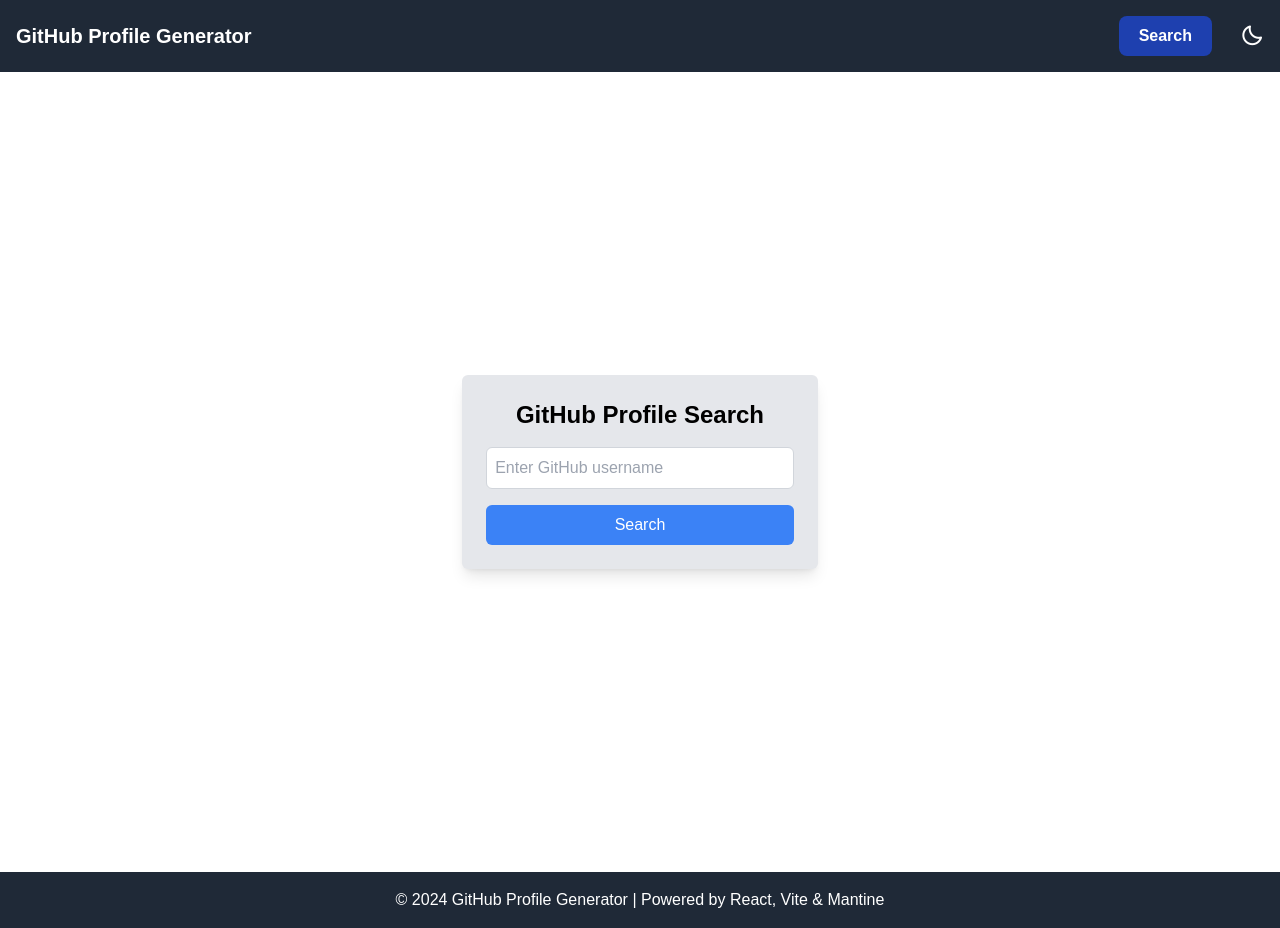
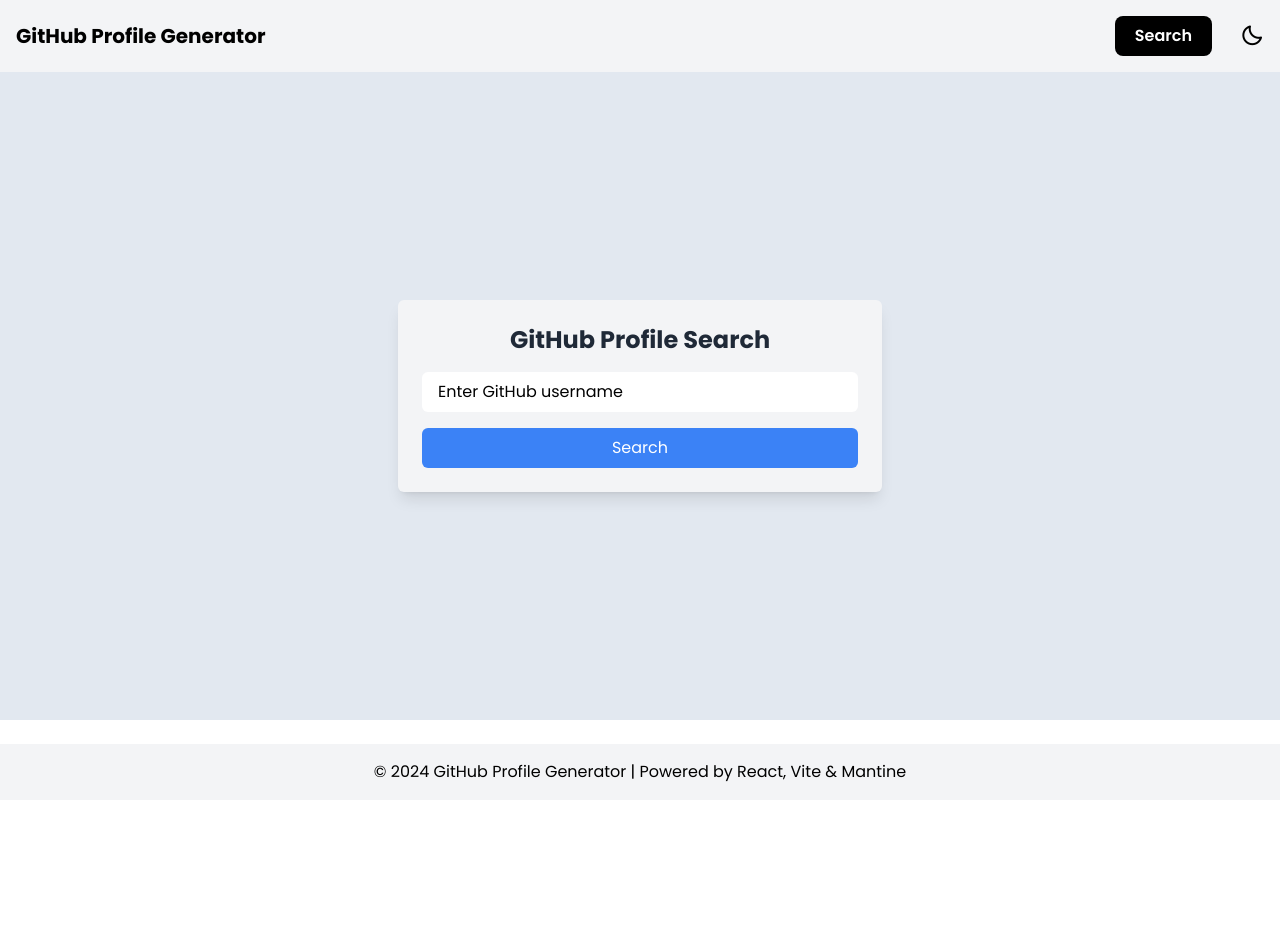
Before and after one commit to arnoldagaba/React-GitHub-Profile-Generator, a React (Vite) app: page / in a window 1280 px wide. After the commit the page ends 800 px from the top, so only its background shows below. Built offline with nearby package versions, Linux system fonts and the light colour scheme.

Commit message:
Fix theme toggle issue on search page

```diff
--- a/package.json
+++ b/package.json
@@ -10,8 +10,6 @@
     "preview": "vite preview"
   },
   "dependencies": {
-    "@mantine/core": "^7.13.2",
-    "@mantine/hooks": "^7.13.2",
     "axios": "^1.7.7",
     "boxicons": "^2.1.4",
     "react": "^18.3.1",
--- a/src/App.jsx
+++ b/src/App.jsx
@@ -4,14 +4,10 @@
 import Repositories from './components/Repositories';
 import Header from './components/Header';
 import Footer from './components/Footer';
-import { ThemeProvider } from './context/ThemeContext';
-import { MantineProvider } from '@mantine/core';
 
 function App() {
   return (
-    <MantineProvider theme={{ colorScheme: 'light' }} withGlobalStyles withNormalizeCSS>
-      <ThemeProvider>
-        <div className="wrapper min-h-screen flex flex-col">
+        <div className="wrapper min-h-screen flex flex-col bg-white text-black dark:bg-[#1a202c] dark:text-[rgb(130, 130, 130)]">
           <Header />
           <main className="flex-grow">
             <Routes>
@@ -22,8 +18,6 @@
           </main>
           <Footer />
         </div>
-      </ThemeProvider>
-    </MantineProvider>
   );
 }
 
--- a/src/components/Footer.jsx
+++ b/src/components/Footer.jsx
@@ -1,6 +1,6 @@
 const Footer = () => {
   return (
-    <footer className="bg-gray-800 text-white p-4 text-center">
+    <footer className="bg-gray-100 text-black dark:bg-gray-800 dark:text-white p-4 text-center ">
       <p>&copy; 2024 GitHub Profile Generator | Powered by React, Vite & Mantine</p>
     </footer>
   );
--- a/src/components/Header.jsx
+++ b/src/components/Header.jsx
@@ -7,12 +7,12 @@
   const { theme, toggleTheme } = useContext(ThemeContext);
 
   return (
-    <header className={`p-4 flex justify-between items-center ${theme === 'light' ? 'bg-gray-800 text-white' : 'bg-gray-100 text-black'}`}>
+    <header className={`p-4 flex justify-between items-center ${theme === 'light' ? 'bg-gray-100 text-black backdrop-blur-3xl' : 'bg-gray-800 text-white'}`}>
       <Link to="/" className="text-xl font-bold">
         GitHub Profile Generator
       </Link>
       <nav className='flex justify-between items-center'>
-        <Link to="/" className="search-btn font-semibold mr-7 bg-blue-800 px-5 py-2 rounded-lg">
+        <Link to="/" className="search-btn font-semibold mr-7 bg-black text-white px-5 py-2 rounded-lg dark:text-black dark:bg-white">
           Search
         </Link>
         <button onClick={toggleTheme} className="focus:outline-none">
--- a/src/context/ThemeContext.jsx
+++ b/src/context/ThemeContext.jsx
@@ -1,29 +1,25 @@
-import { createContext, useState, useEffect } from 'react';
+import { createContext, useState, useEffect } from "react";
 
 // Create ThemeContext
 export const ThemeContext = createContext();
 
 export const ThemeProvider = ({ children }) => {
-  const [theme, setTheme] = useState('light');
+	const storedTheme = localStorage.getItem("theme") || "light";
+	const [theme, setTheme] = useState(storedTheme);
 
-  // Toggle between light and dark themes
-  const toggleTheme = () => {
-    setTheme((prevTheme) => (prevTheme === 'light' ? 'dark' : 'light'));
-  };
+	useEffect(() => {
+		if (theme === "dark") {
+			document.documentElement.classList.add("dark");
+		} else {
+			document.documentElement.classList.remove("dark");
+		}
 
-  // Update the theme in localStorage and apply it to the body element
-  useEffect(() => {
-    document.body.className = theme;
-    localStorage.setItem('theme', theme);
+		localStorage.setItem("theme", theme);
 	}, [theme]);
 
-  // Check for a theme preference in localStorage on component mount
-  useEffect(() => {
-    const savedTheme = localStorage.getItem('theme');
-    if (savedTheme) {
-      setTheme(savedTheme);
-    }
-  }, []);
+	const toggleTheme = () => {
+		setTheme((prevTheme) => (prevTheme === "light" ? "dark" : "light"));
+	};
 
 	return (
 		<ThemeContext.Provider value={{ theme, toggleTheme }}>
--- a/src/index.css
+++ b/src/index.css
@@ -5,24 +5,11 @@
 @tailwind utilities;
 
 * {
-    font-family: 'Outfit', sans-serif;
+    font-family: 'Poppins', sans-serif;
 }
 
-/* Light Mode (default) */
-body.light {
-	background-color: white;
-	color: black;
-}
-
-body.light .home {
-    background: white;
-}
 
 /* Dark Mode */
-body.dark {
-	background-color: #1a202c;
-	color: rgb(130, 130, 130);
-}
 
 body.dark .search-btn {
     background: black;
--- a/src/main.jsx
+++ b/src/main.jsx
@@ -1,13 +1,16 @@
-import { createRoot } from 'react-dom/client';
-import { StrictMode } from 'react';
-import { BrowserRouter } from 'react-router-dom';
-import App from './App';
-import './index.css';
+import { createRoot } from "react-dom/client";
+import { StrictMode } from "react";
+import { BrowserRouter } from "react-router-dom";
+import App from "./App";
+import "./index.css";
+import { ThemeProvider } from "./context/ThemeContext";
 
-createRoot(document.getElementById('root')).render(
-  <StrictMode>
-    <BrowserRouter>
-      <App />
-    </BrowserRouter>
-  </StrictMode>
+createRoot(document.getElementById("root")).render(
+	<StrictMode>
+		<BrowserRouter>
+			<ThemeProvider>
+				<App />
+			</ThemeProvider>
+		</BrowserRouter>
+	</StrictMode>
 );
--- a/src/pages/Home.jsx
+++ b/src/pages/Home.jsx
@@ -13,17 +13,17 @@
   };
 
   return (
-    <div className="home flex justify-center items-center h-screen bg-slate-900">
-      <form onSubmit={handleSubmit} className="bg-gray-200 p-6 shadow-lg rounded-md">
-        <h1 className="intro-name text-2xl font-bold mb-4 text-center">GitHub Profile Search</h1>
+    <div className="home flex justify-center items-center h-[81vh] bg-slate-200 dark:bg-slate-900">
+      <form onSubmit={handleSubmit} className="bg-gray-100 p-6 shadow-lg rounded-md backdrop-blur-3xl dark:bg-gray-800">
+        <h1 className="text-gray-800 text-2xl font-bold mb-4 text-center dark:text-slate-200">GitHub Profile Search</h1>
         <input
           type="text"
           value={username}
           onChange={(e) => setUsername(e.target.value)}
           placeholder="Enter GitHub username"
-          className="border border-gray-300 p-2 rounded-md w-full mb-4"
+          className="text-white border-gray-300 py-2 px-4 rounded-md w-full mb-4 outline-0 border-0 placeholder:text-black dark:bg-slate-500 dark:placeholder:text-white"
         />
-        <button type="submit" className="intro-btn bg-blue-500 text-white px-4 py-2 rounded-md w-full">
+        <button type="submit" className="bg-blue-500 dark:bg-black text-white px-4 py-2 rounded-md w-full">
           Search
         </button>
       </form>
--- a/tailwind.config.js
+++ b/tailwind.config.js
@@ -7,5 +7,6 @@
   theme: {
     extend: {},
   },
+  darkMode: 'class',
   plugins: [],
 }
```
Also changed, not shown: 1 other file (tests, documents, lock files or other folders). Lines whose indentation alone changed are shown as unchanged.
